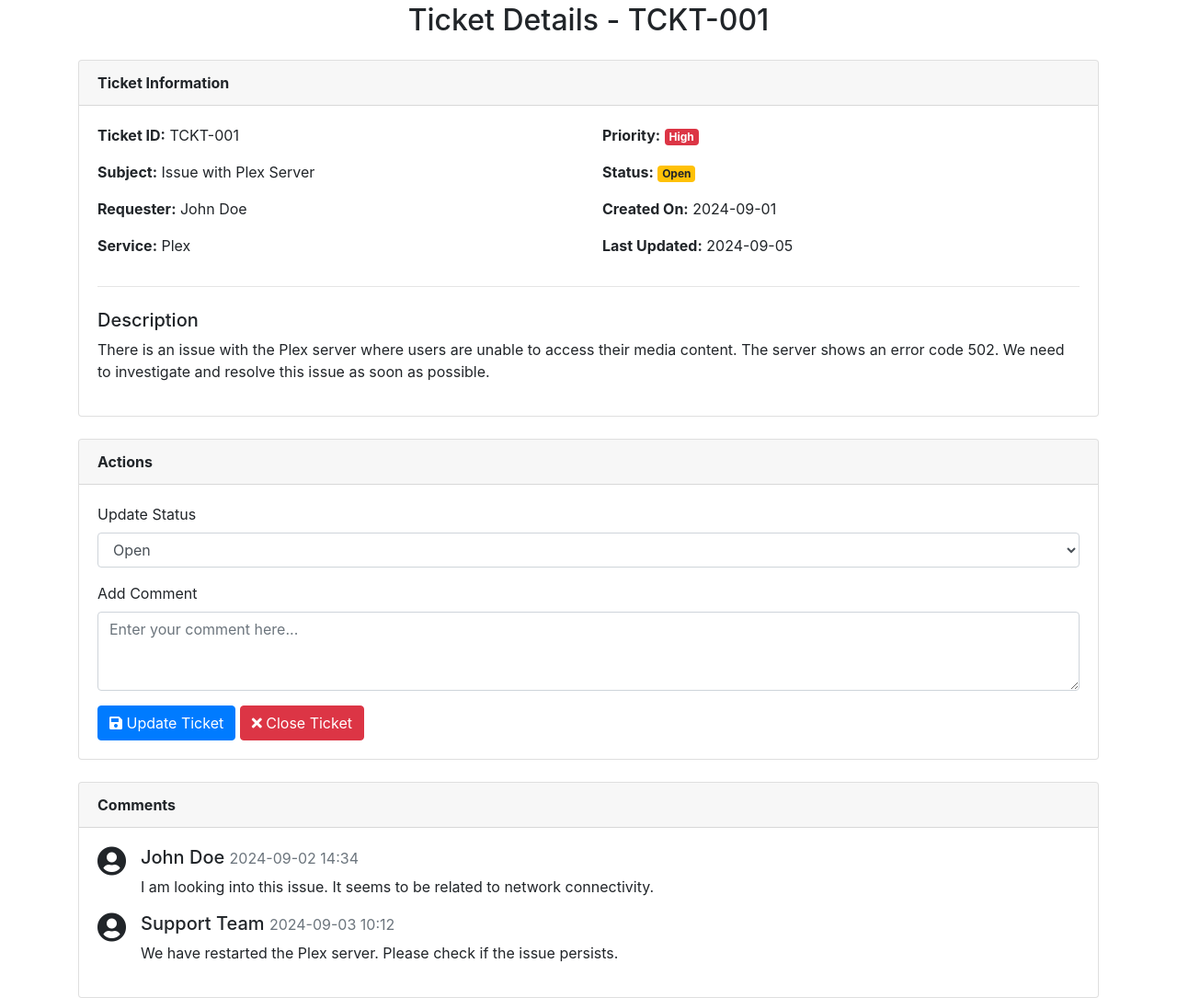
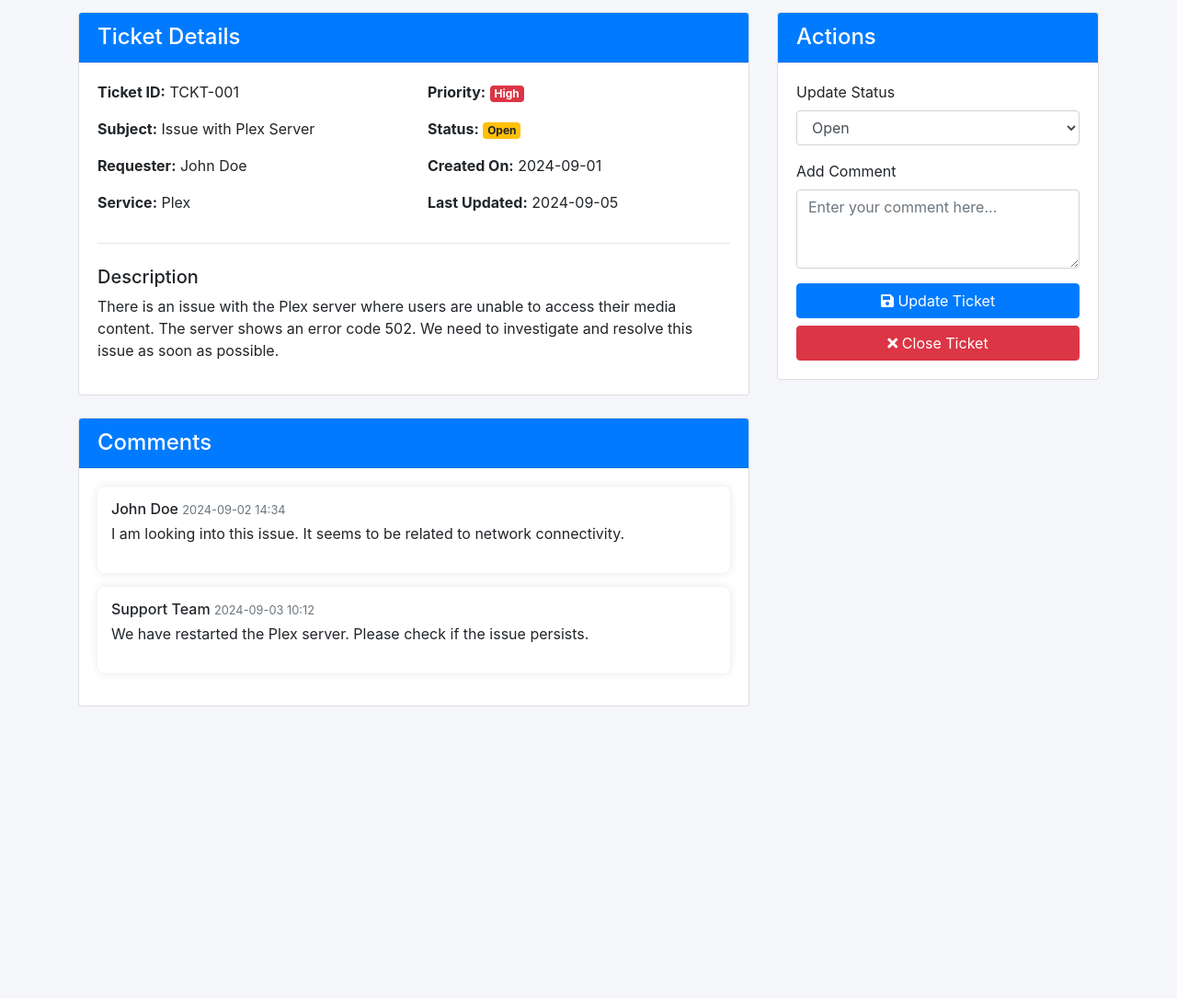
Before and after one commit to Keenan-sad/docker, a plain HTML site: page view-ticket.html in a window 1280 px wide. Shown: the part 115-1200 px from the top of the page at 92% size. After the commit the page ends 907 px from the top, so only its background shows below. Drawn offline with nearby package versions, Linux system fonts and the light colour scheme.

Commit message:
Update view-ticket.html

```diff
--- a/view-ticket.html
+++ b/view-ticket.html
@@ -10,9 +10,46 @@
     <!-- Font Awesome -->
     <link rel="stylesheet" href="https://use.fontawesome.com/releases/v5.15.4/css/all.css">
     <style>
-        /* Add spacing to the top of the page to prevent content from being hidden behind the fixed navbar */
+        /* Custom styling for a modern look */
         body {
-            padding-top: 70px;
+            background-color: #f4f6f9;
+            padding-top: 80px;
+        }
+
+        .card-header {
+            background-color: #007bff;
+            color: #fff;
+        }
+
+        .btn-primary {
+            background-color: #007bff;
+            border-color: #007bff;
+        }
+
+        .btn-danger {
+            background-color: #dc3545;
+            border-color: #dc3545;
+        }
+
+        .comment-box {
+            background-color: #ffffff;
+            border-radius: 8px;
+            padding: 15px;
+            margin-bottom: 15px;
+            box-shadow: 0 0 10px rgba(0, 0, 0, 0.1);
+        }
+
+        .comment-box h5 {
+            font-size: 1rem;
+            margin-bottom: 5px;
+        }
+
+        .comment-box small {
+            color: #6c757d;
+        }
+
+        .media i {
+            color: #007bff;
         }
     </style>
 </head>
@@ -74,20 +111,21 @@
 
     <!-- Main Content -->
     <div class="container mt-5">
-        <h2 class="mb-4 text-center">Ticket Details - TCKT-001</h2>
-        <div class="card">
+        <div class="row">
+            <div class="col-md-8">
+                <div class="card mb-4">
                     <div class="card-header">
-                <strong>Ticket Information</strong>
+                        <h4 class="mb-0">Ticket Details</h4>
                     </div>
                     <div class="card-body">
                         <div class="row">
-                    <div class="col-md-6">
+                            <div class="col-sm-6">
                                 <p><strong>Ticket ID:</strong> TCKT-001</p>
                                 <p><strong>Subject:</strong> Issue with Plex Server</p>
                                 <p><strong>Requester:</strong> John Doe</p>
                                 <p><strong>Service:</strong> Plex</p>
                             </div>
-                    <div class="col-md-6">
+                            <div class="col-sm-6">
                                 <p><strong>Priority:</strong> <span class="badge badge-danger">High</span></p>
                                 <p><strong>Status:</strong> <span class="badge badge-warning">Open</span></p>
                                 <p><strong>Created On:</strong> 2024-09-01</p>
@@ -101,10 +139,31 @@
                     </div>
                 </div>
 
-        <!-- Ticket Actions -->
-        <div class="card mt-4">
+                <!-- Comments Section -->
+                <div class="card mb-4">
                     <div class="card-header">
-                <strong>Actions</strong>
+                        <h4 class="mb-0">Comments</h4>
+                    </div>
+                    <div class="card-body">
+                        <!-- Example Comment 1 -->
+                        <div class="comment-box">
+                            <h5>John Doe <small class="text-muted">2024-09-02 14:34</small></h5>
+                            <p>I am looking into this issue. It seems to be related to network connectivity.</p>
+                        </div>
+                        <!-- Example Comment 2 -->
+                        <div class="comment-box">
+                            <h5>Support Team <small class="text-muted">2024-09-03 10:12</small></h5>
+                            <p>We have restarted the Plex server. Please check if the issue persists.</p>
+                        </div>
+                    </div>
+                </div>
+            </div>
+
+            <!-- Sidebar Actions -->
+            <div class="col-md-4">
+                <div class="card">
+                    <div class="card-header">
+                        <h4 class="mb-0">Actions</h4>
                     </div>
                     <div class="card-body">
                         <form>
@@ -121,32 +180,11 @@
                                 <textarea class="form-control" id="commentTextarea" rows="3"
                                     placeholder="Enter your comment here..."></textarea>
                             </div>
-                    <button type="submit" class="btn btn-primary"><i class="fas fa-save"></i> Update Ticket</button>
-                    <button type="button" class="btn btn-danger"><i class="fas fa-times"></i> Close Ticket</button>
+                            <button type="submit" class="btn btn-primary btn-block"><i class="fas fa-save"></i> Update
+                                Ticket</button>
+                            <button type="button" class="btn btn-danger btn-block"><i class="fas fa-times"></i> Close
+                                Ticket</button>
                         </form>
-            </div>
-        </div>
-
-        <!-- Comments Section -->
-        <div class="card mt-4">
-            <div class="card-header">
-                <strong>Comments</strong>
-            </div>
-            <div class="card-body">
-                <!-- Example Comment 1 -->
-                <div class="media mb-3">
-                    <i class="fas fa-user-circle fa-2x mr-3"></i>
-                    <div class="media-body">
-                        <h5 class="mt-0">John Doe <small class="text-muted">2024-09-02 14:34</small></h5>
-                        I am looking into this issue. It seems to be related to network connectivity.
-                    </div>
-                </div>
-                <!-- Example Comment 2 -->
-                <div class="media mb-3">
-                    <i class="fas fa-user-circle fa-2x mr-3"></i>
-                    <div class="media-body">
-                        <h5 class="mt-0">Support Team <small class="text-muted">2024-09-03 10:12</small></h5>
-                        We have restarted the Plex server. Please check if the issue persists.
                     </div>
                 </div>
             </div>
```
Lines whose indentation alone changed are shown as unchanged.
